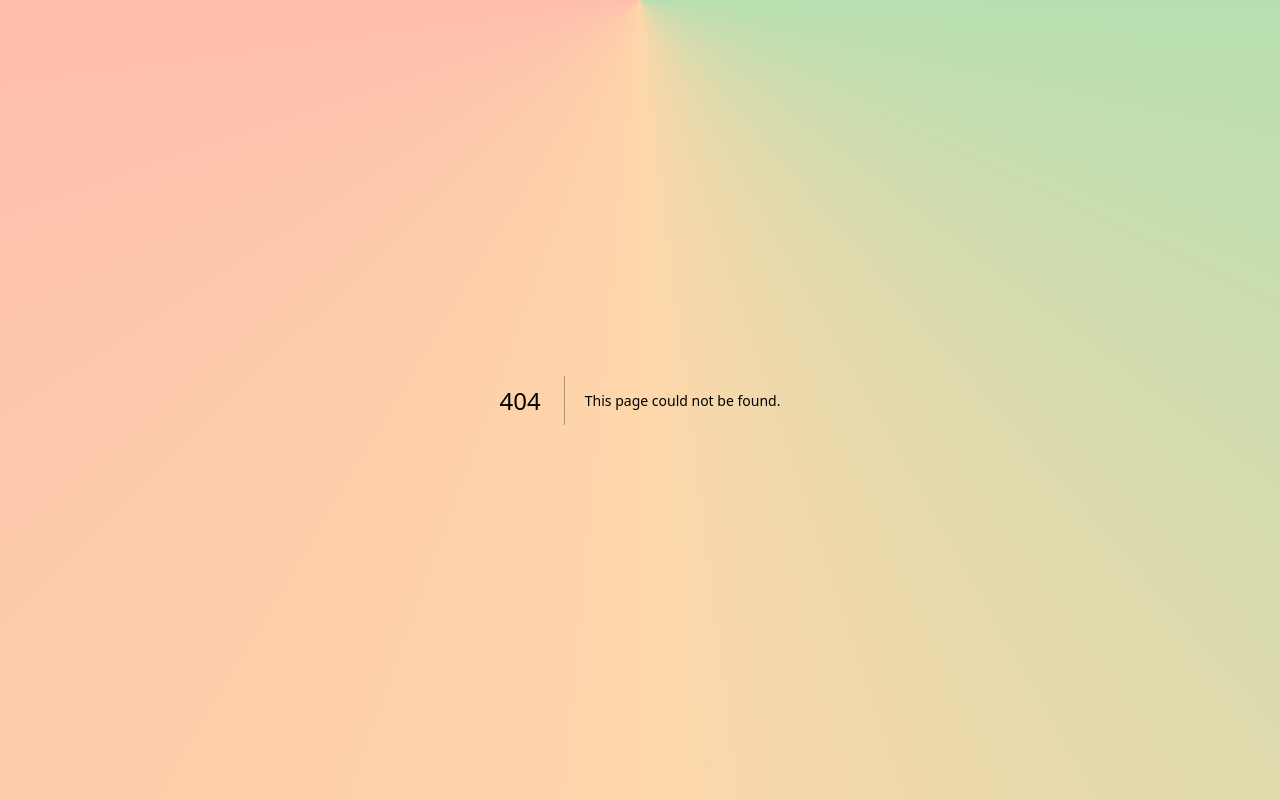
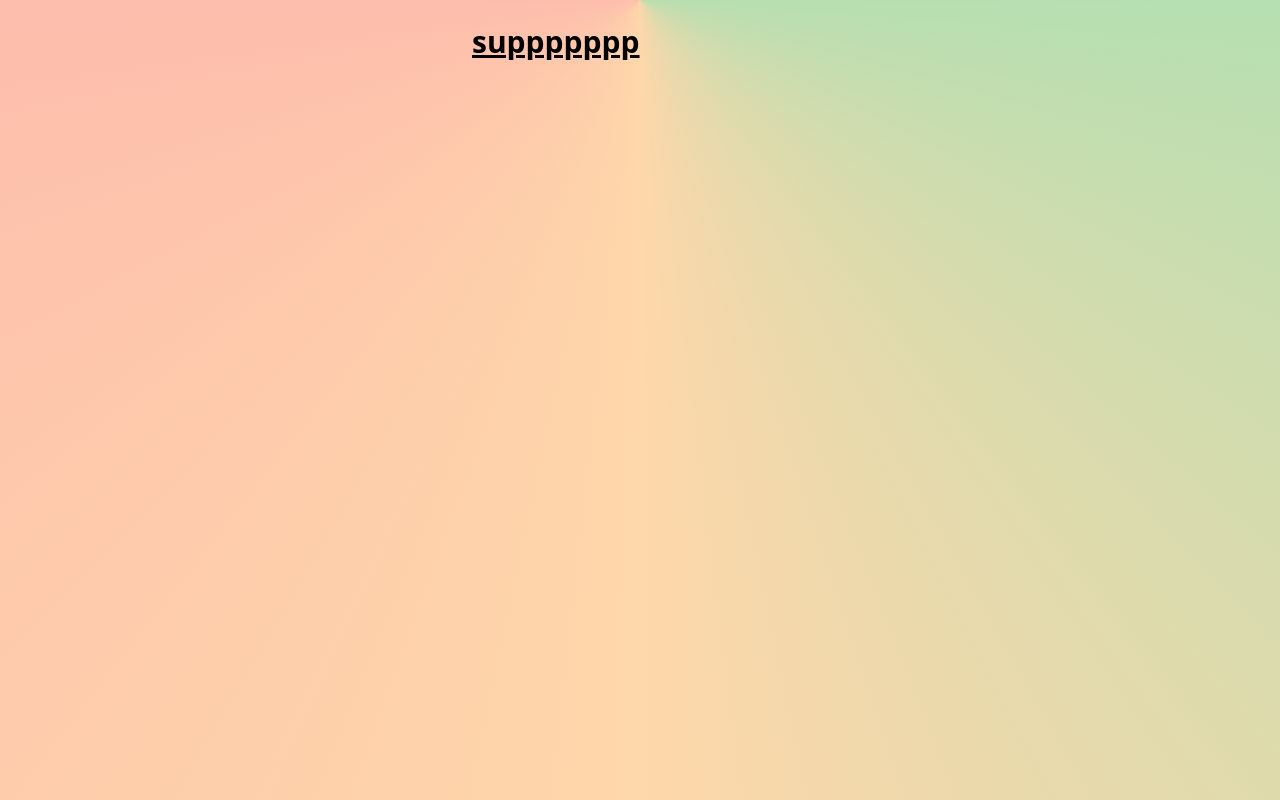
Before and after one commit to randytsao24/randytsao-me, a Next.js app: page /posts in a window 1280 px wide. Before the commit this address had no page. Built offline with nearby package versions, Linux system fonts and the light colour scheme.

Commit message:
Shift firebase to be regular app dep

```diff
--- a/package.json
+++ b/package.json
@@ -15,6 +15,7 @@
     "@types/react-dom": "18.0.10",
     "eslint": "8.33.0",
     "eslint-config-next": "13.1.6",
+    "firebase": "^9.17.1",
     "next": "13.1.6",
     "react": "18.2.0",
     "react-dom": "18.2.0",
@@ -23,7 +24,6 @@
   },
   "devDependencies": {
     "autoprefixer": "^10.4.13",
-    "firebase": "^9.17.1",
     "postcss": "^8.4.21",
     "tailwindcss": "^3.2.4"
   }
--- /dev/null
+++ b/src/app/posts/page.tsx
@@ -0,0 +1,9 @@
+export default function Posts() {
+  return (
+    <div className='p-6 max-w-sm mx-auto flex items-center space-x-4'>
+      <h1 className="text-3xl font-bold underline">
+        suppppppp
+      </h1>
+    </div>
+  )
+}
```
